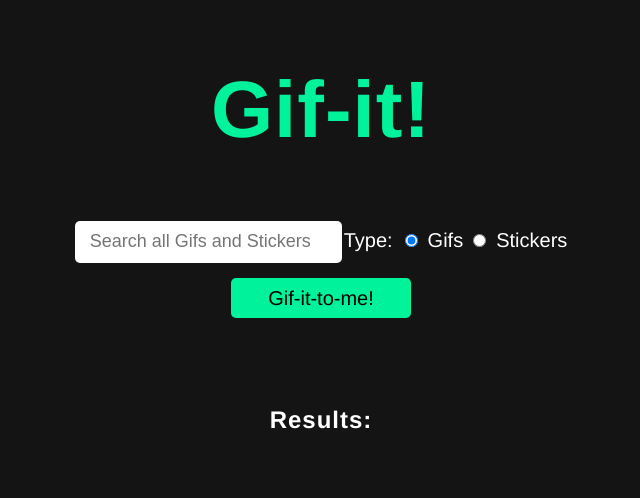
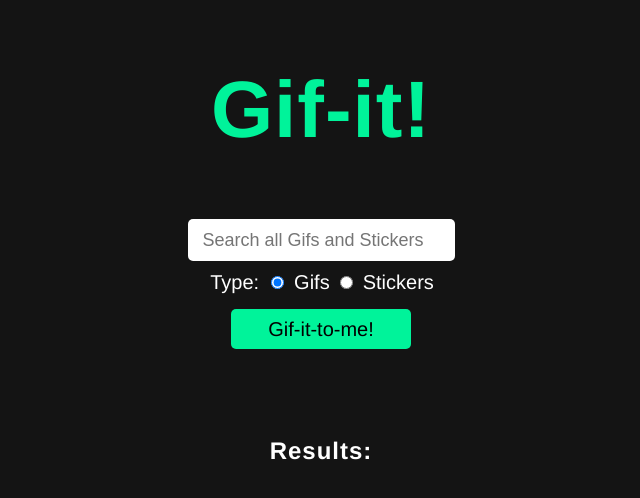
Before and after one commit to mikekwong/giphy_react, a React (Create React App) app: page / in a window 1280 px wide. Shown: the top 498 px of the page, without its empty margins (319-959 px from the left). Built offline with nearby package versions, Linux system fonts and the light colour scheme.

Commit message:
media sizes added

```diff
--- a/src/Search.js
+++ b/src/Search.js
@@ -27,9 +27,11 @@ const Input = styled.input`
 
 const Type = styled.div`
   margin-top: 10px;
-  display: inline-flex;
+  display: flex;
+  justify-content: center;
   font-size: 20px;
   color: white;
+  width: 100%;
 `;
 
 const TypeLabel = styled.label`
```
Also changed, not shown: src/styles/media.js (added, +17 -0 lines).
